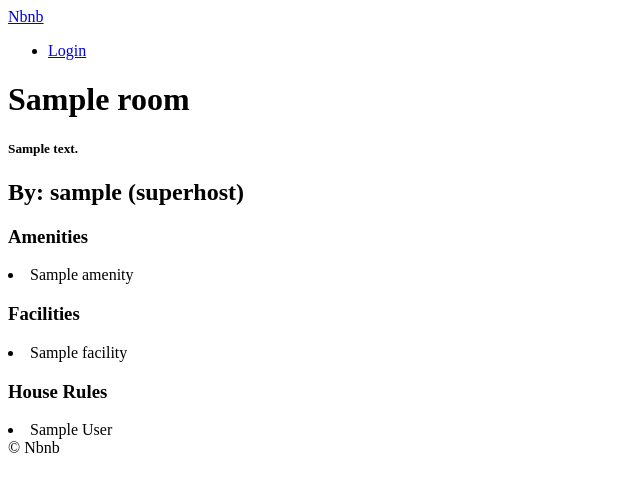
After one commit to Wony56/airbnb-clone, a Django app: page /rooms/1 in a window 1280 px wide. The commit adds this page. Shown: the top 492 px of the page, without its empty margins (0-640 px from the left). Run offline with Django 3.2, Linux system fonts and the light colour scheme; tables that the repository leaves empty hold one stand-in row (values such as "Sample post"); parts of the project's set-up code (start-up, migrations or seed data) failed here and were passed over.

Commit message:
#12 Room Detail in FBV

```diff
--- a/config/settings.py
+++ b/config/settings.py
@@ -23,9 +23,9 @@ BASE_DIR = os.path.dirname(os.path.dirname(os.path.abspath(__file__)))
 SECRET_KEY = "x9=n3n@ws%kd_*o%tv@m4&=%o$q!inmvz4h_e&b8j_ev7=4wdt"
 
 # SECURITY WARNING: don't run with debug turned on in production!
-DEBUG = True
+DEBUG = False
 
-ALLOWED_HOSTS = []
+ALLOWED_HOSTS = ["*"]
 
 
 # Application definition
--- a/config/urls.py
+++ b/config/urls.py
@@ -7,6 +7,7 @@ from django.conf.urls.static import static
 urlpatterns = [
     path("admin/", admin.site.urls),
     path("", include("core.urls", namespace="core")),
+    path("rooms/", include("rooms.urls", namespace="rooms")),
 ]
 
 if settings.DEBUG:
--- a/rooms/models.py
+++ b/rooms/models.py
@@ -1,4 +1,5 @@
 from django.db import models
+from django.urls import reverse
 from django_countries.fields import CountryField
 from core import models as core_models
 
@@ -95,6 +96,9 @@ class Room(core_models.TimeStampedModel):
         self.city = str.capitalize(self.city)
         super().save(*args, **kwargs)
 
+    def get_absolute_url(self):
+        return reverse("rooms:detail", kwargs={'pk': self.pk})
+
     def total_rating(self):
         all_reviews = self.reviews.all()
         all_ratings = 0
--- /dev/null
+++ b/rooms/urls.py
@@ -0,0 +1,6 @@
+from django.urls import path
+from . import views
+
+app_name = "rooms"
+
+urlpatterns = [path("<int:pk>", views.room_detail, name="detail")]
--- a/rooms/views.py
+++ b/rooms/views.py
@@ -1,5 +1,9 @@
 from django.utils import timezone
 from django.views.generic import ListView
+from django.http import Http404
+from django.db.models import FieldDoesNotExist
+from django.urls import reverse
+from django.shortcuts import render
 from . import models
 
 
@@ -17,3 +21,11 @@ class HomeView(ListView):
         now = timezone.now()
         context["now"] = now
         return context
+
+
+def room_detail(request, pk):
+    try:
+        room = models.Room.objects.get(pk=pk)
+        return render(request, "rooms/detail.html", {"room": room})
+    except models.Room.DoesNotExist:
+        raise Http404()
--- a/templates/partials/header.html
+++ b/templates/partials/header.html
@@ -1,5 +1,5 @@
 <header>
-    <a href="/">Nbnb</a>
+    <a href="{% url "core:home" %}">Nbnb</a>
     <ul>
         <li><a href="#">Login</a></li>
     </ul>
--- /dev/null
+++ b/templates/rooms/detail.html
@@ -0,0 +1,31 @@
+{% extends "../base.html" %}
+
+{% block page_name %}
+Detail
+{% endblock page_name %}
+
+{% block content %}
+<div>
+    <h1>{{room.name}}</h1>
+    <h5>{{room.description}}</h5>
+</div>
+<div>
+    <h2>By: {{room.host.username}}
+        {% if room.host.superhost %}
+        (superhost)
+        {% endif %}
+    </h2>
+    <h3>Amenities</h3>
+    {% for a in room.amenities.all %}
+    <li>{{a}}</li>
+    {% endfor %}
+    <h3>Facilities</h3>
+    {% for a in room.facilities.all %}
+    <li>{{a}}</li>
+    {% endfor %}
+    <h3>House Rules</h3>
+    {% for a in room.house_rules.all %}
+    <li>{{a}}</li>
+    {% endfor %}
+</div>
+{% endblock %}
--- a/templates/rooms/room_list.html
+++ b/templates/rooms/room_list.html
@@ -9,7 +9,11 @@ Home
 {{now}}
 
 {% for room in rooms %}
-<h1>{{ room.name }} / ${{ room.price }}</h1>
+<h3>
+  <a href="{% url "rooms:detail" room.pk %}">
+    {{ room.name }} / ${{ room.price }}
+  </a>
+</h3>
 {% endfor %}
 
 
```
Also changed, not shown: templates/404.html (added, +7 -0 lines).
